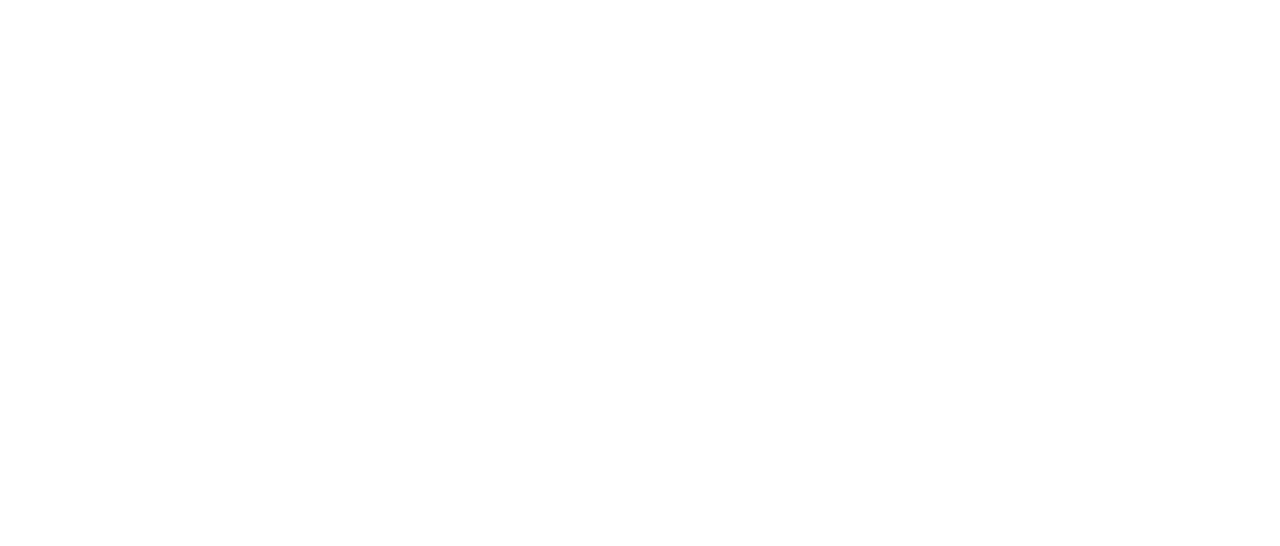
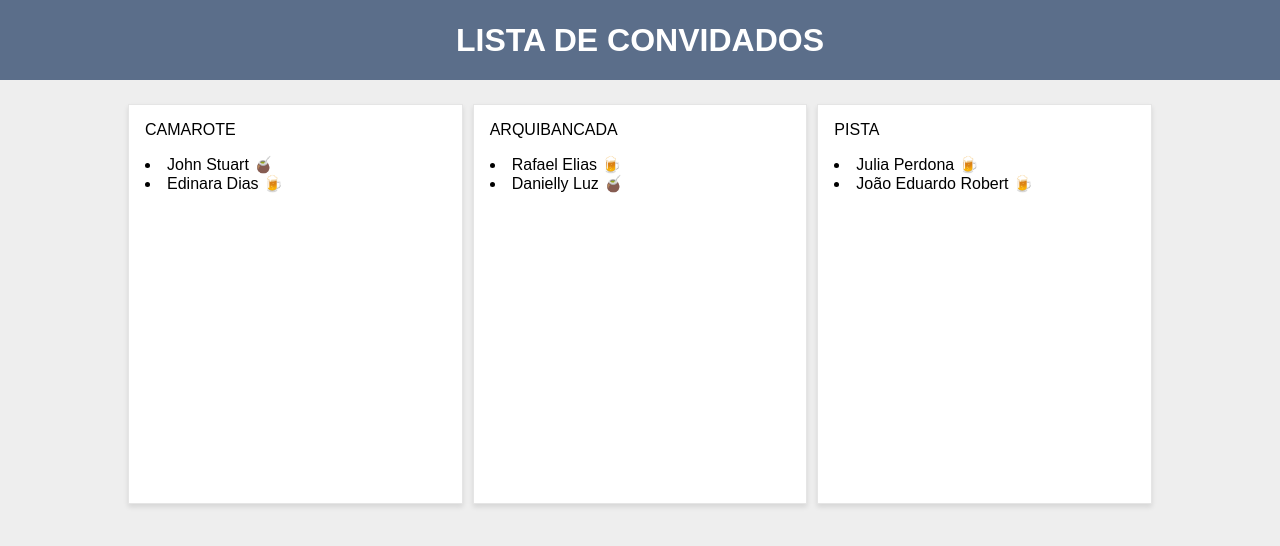
Before and after one commit to TorquatoRafael/DEVinHouse, a plain HTML site: page modulo1/semana3/Ex 4 a 9/index.html in a window 1280 px wide. Drawn offline with Linux system fonts and the light colour scheme.

Commit message:
[M1S03] Ex 8

```diff
--- a/modulo1/semana3/Ex 4 a 9/index.html
+++ b/modulo1/semana3/Ex 4 a 9/index.html
@@ -1,13 +1,42 @@
 <!DOCTYPE html>
 <html lang="en">
+
 <head>
-    <meta charset="UTF-8">
-    <meta http-equiv="X-UA-Compatible" content="IE=edge">
-    <meta name="viewport" content="width=device-width, initial-scale=1.0">
-    <title>Document</title>
+  <meta charset="UTF-8">
+  <meta http-equiv="X-UA-Compatible" content="IE=edge">
+  <meta name="viewport" content="width=device-width, initial-scale=1.0">
+  <title>Lista de Convidados</title>
+  <link rel="stylesheet" href="style.css">
 </head>
+
 <body>
+  <header class="header">
+    <h1>
+      Lista de Convidados
+    </h1>
+  </header>
+
+  <main class="content">
+    <div class="card">
+      <h2>Camarote</h2>
+      <ul class="listaConvidados" id="listaCamarote">
+
+      </ul>
+    </div>
+    <div class="card">
+      <h2>Arquibancada</h2>
+      <ul class="listaConvidados" id="listaArquibancada">
+
+      </ul>
+    </div>
+    <div class="card">
+      <h2>Pista</h2>
+      <ul class="listaConvidados" id="listaPista">
+
+      </ul>
+    </div>
+  </main>
 
 </body>
-<script src="script.js"></script>
+    <script src="script.js"></script>
 </html>
--- a/modulo1/semana3/Ex 4 a 9/script.js
+++ b/modulo1/semana3/Ex 4 a 9/script.js
@@ -48,10 +48,10 @@ var listaDeConvidados = [
 //Função para verificar a idade
 function liberarBebidas(lista) {
   var resultado = lista.map((convidado) => {
-    if (convidado.idade >= 18) {
-      convidado.openBar = "Sim";
+    {
+      convidado.openBar = false;
     }
-    convidado.openBar = "Não";
+    if (convidado.idade >= 18) convidado.openBar = true;
 
     return convidado;
   });
@@ -81,5 +81,29 @@ console.log(listaCamarote);
 var listaPista = separarPista(listaDeConvidados);
 console.log(listaPista);
 
-var listaArquibancada = separarArquibancada(listaDeConvidados)
+var listaArquibancada = separarArquibancada(listaDeConvidados);
 console.log(listaArquibancada);
+
+var ulArquibancadaEl = document.getElementById("listaArquibancada");
+var ulPistaEl = document.getElementById("listaPista");
+var ulCamaroteEl = document.getElementById("listaCamarote");
+
+var montaNome = (objPessoa) => {
+  return `${objPessoa.nome} ${objPessoa.sobrenome}`;
+};
+
+var marcarOpenBar = (convidado) => {
+  return convidado.openBar ? "🍺" : "🧉";
+};
+
+listaArquibancada.forEach((convidado) => {
+  ulArquibancadaEl.innerHTML += `<li>${montaNome(convidado)} ${marcarOpenBar(convidado)}</li>`; //prettier-ignore
+});
+
+listaCamarote.forEach((convidado) => {
+  ulCamaroteEl.innerHTML += `<li>${montaNome(convidado)} ${marcarOpenBar(convidado)}</li>`; //prettier-ignore
+});
+
+listaPista.forEach((convidado) => {
+  ulPistaEl.innerHTML += `<li>${montaNome(convidado)} ${marcarOpenBar(convidado)}</li>`; // prettier-ignore
+});
--- /dev/null
+++ b/modulo1/semana3/Ex 4 a 9/style.css
@@ -0,0 +1,85 @@
+/* RESET DE CSS */
+* {
+  margin: 0;
+  padding: 0;
+  box-sizing: border-box;
+}
+
+h1,
+h2,
+h3,
+h4,
+h5,
+h6,
+body {
+  font-size: 16px;
+  font-family: Arial, Helvetica, sans-serif;
+  font-weight: 300;
+}
+
+/* FIM DO RESET */
+
+body {
+  background-color: #eee;
+}
+
+.header {
+  width: 100%;
+  height: 80px;
+  margin-bottom: 1.5em;
+
+  background-color: #5b6e8a;
+
+  display: flex;
+  align-items: center;
+  justify-content: center;
+}
+
+.header h1 {
+  font-size: 1.5rem;
+  color: white;
+  text-transform: uppercase;
+}
+
+.content {
+  display: flex;
+  flex-direction: column;
+  justify-content: space-between;
+  gap: 10px;
+  margin: 0 1em;
+}
+
+@media screen and (min-width: 720px) {
+  .header h1 {
+    font-size: 2rem;
+    font-weight: 700;
+  }
+
+  .content {
+    max-width: 80%;
+    margin: 0 auto;
+    flex-direction: row;
+  }
+}
+
+.card {
+  background-color: white;
+
+  width: 100%;
+  height: 400px;
+  overflow-y: scroll;
+  padding: 1em;
+
+  border: 1px solid rgba(0, 0, 0, 0.1);
+  box-shadow: 0 3px 5px rgba(0, 0, 0, 0.1);
+}
+
+.card h2 {
+  font-size: 1rem;
+  text-transform: uppercase;
+  margin-bottom: 1em;
+}
+
+.card ul {
+  list-style: disc inside;
+}
--- a/modulo1/semana3/index.js
+++ b/modulo1/semana3/index.js
@@ -17,6 +17,6 @@ var listaConvidados = [
 ];
 
 const listaResultante = listaConvidados.map((listaConvidados, indice) => {
-return listaConvidados.nome + " " + listaConvidados.sobrenome;
+  return listaConvidados.nome + " " + listaConvidados.sobrenome;
 });
 console.log(listaResultante);
```
